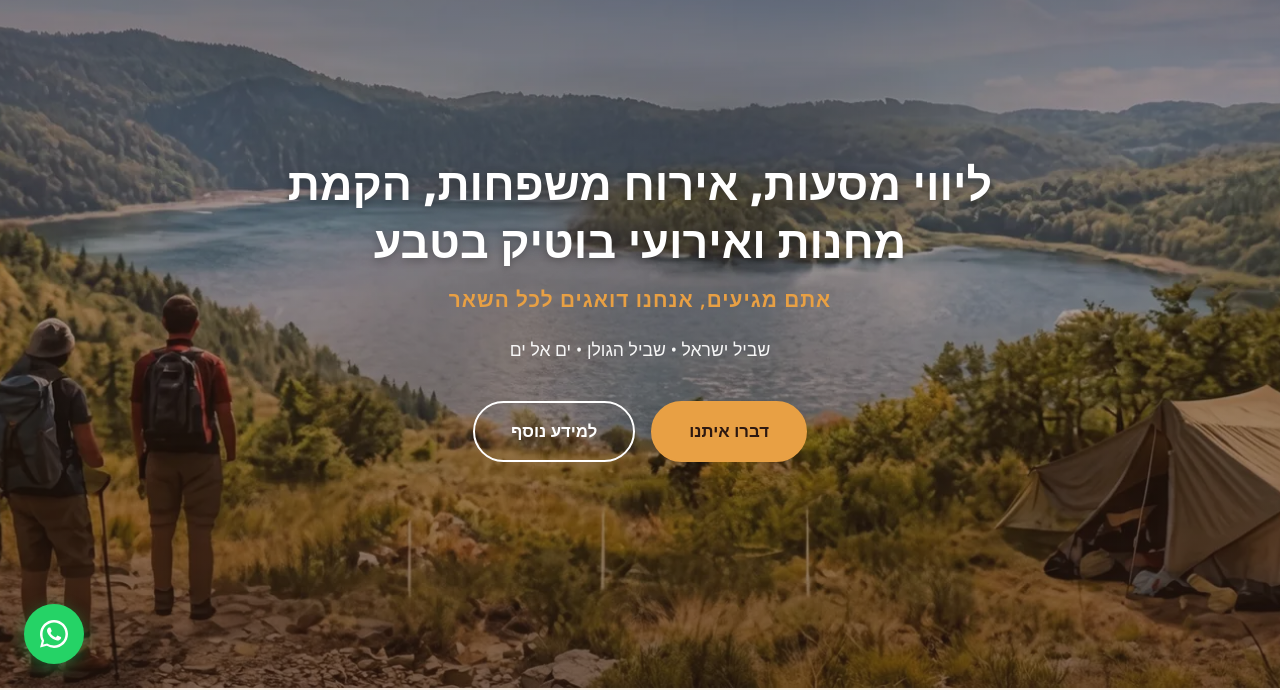
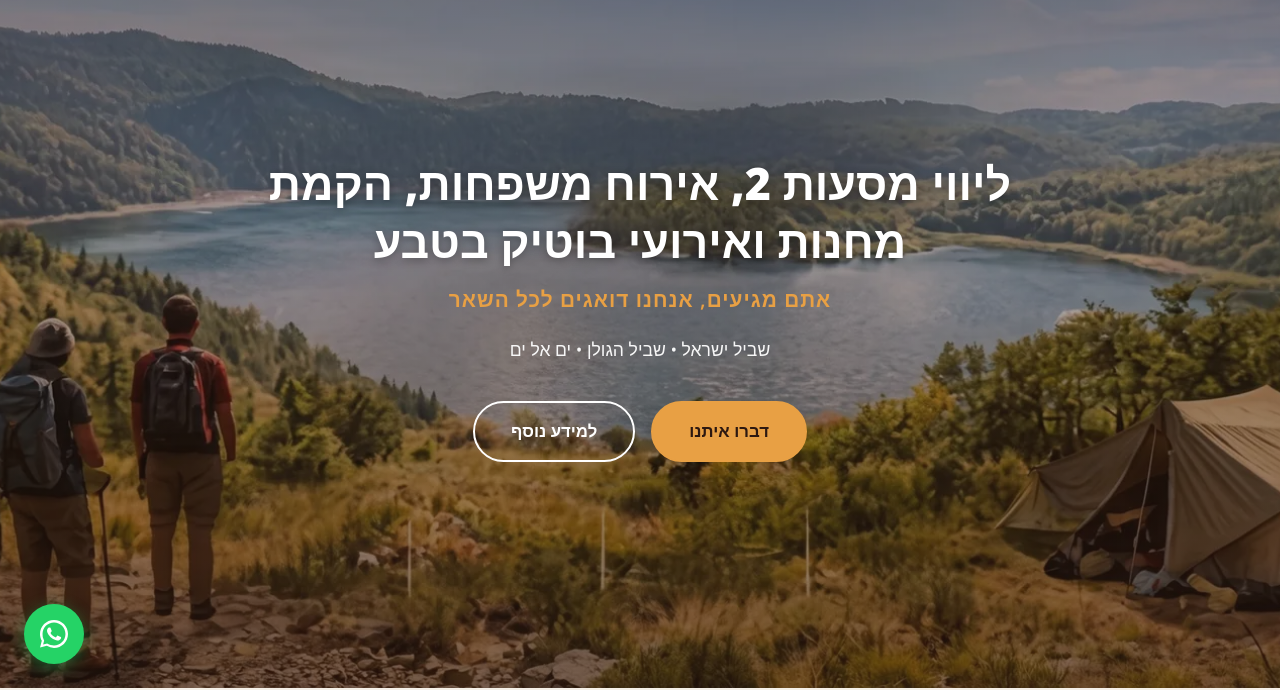
Before and after one commit to yuda85/ShvilLavan, an Eleventy site: page src/pages/index.njk in a window 1280 px wide. Shown: the part 112-802 px from the top of the page. Built offline with nearby package versions, Linux system fonts and the light colour scheme; Eleventy itself is replaced by a stand-in of ours; files that its build step writes are made by us from their sources.

Commit message:
Update דף “home”

```diff
--- a/src/pages/index.njk
+++ b/src/pages/index.njk
@@ -14,7 +14,7 @@ ogImage: https://shvil-lavan.co.il/images/og-share.jpg
 heroImage: hero
 schemaKey: home
 hero:
-  h1: ליווי מסעות, אירוח משפחות, הקמת מחנות ואירועי בוטיק בטבע
+  h1: ליווי מסעות 2, אירוח משפחות, הקמת מחנות ואירועי בוטיק בטבע
   imageAlt: מטיילים בשביל ישראל משקיפים על נוף אגם - ליווי מסעות בשטח שביל לבן
   ctaSecondaryHref: "#services"
   ctaSecondaryText: למידע נוסף
```
